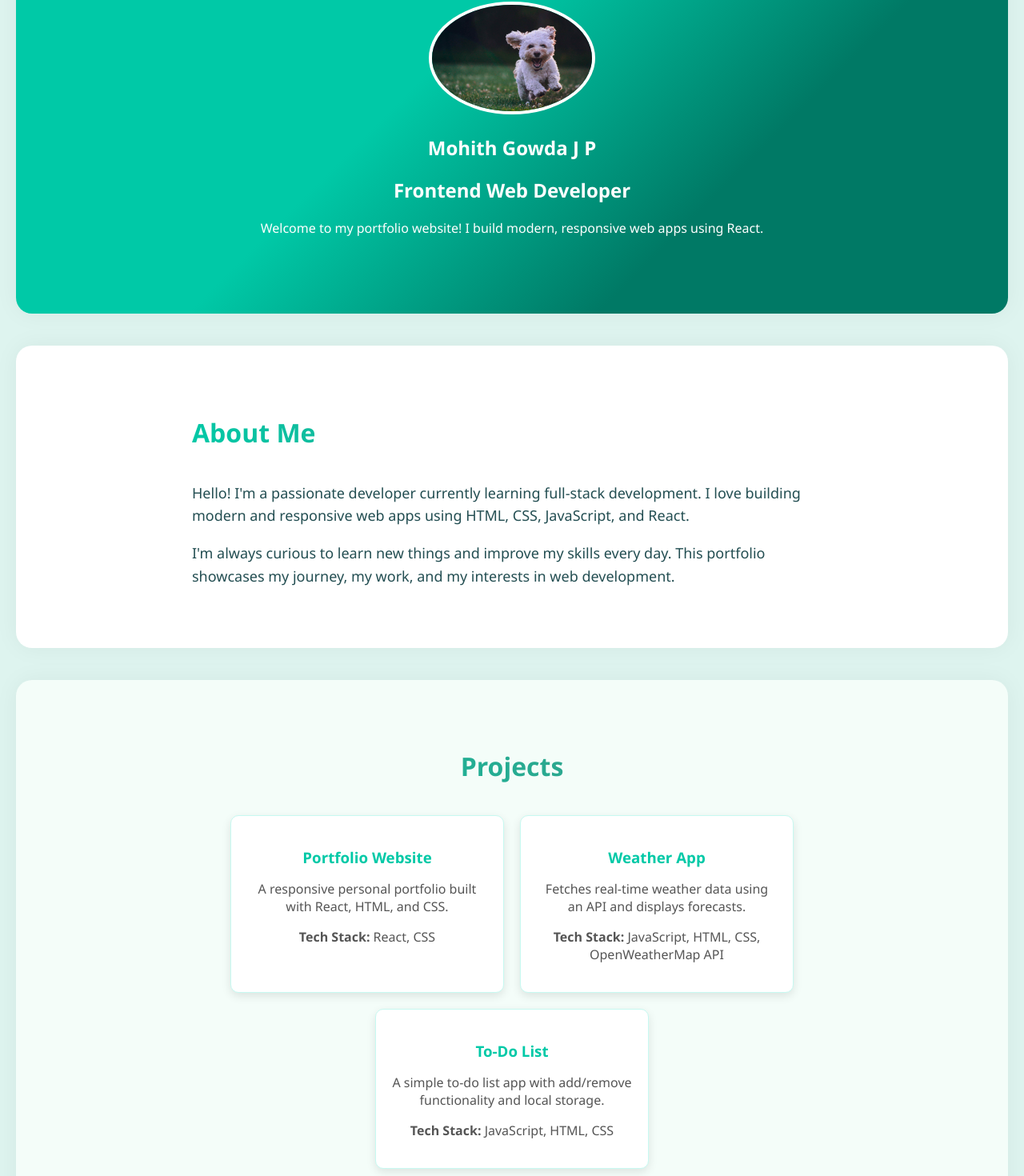
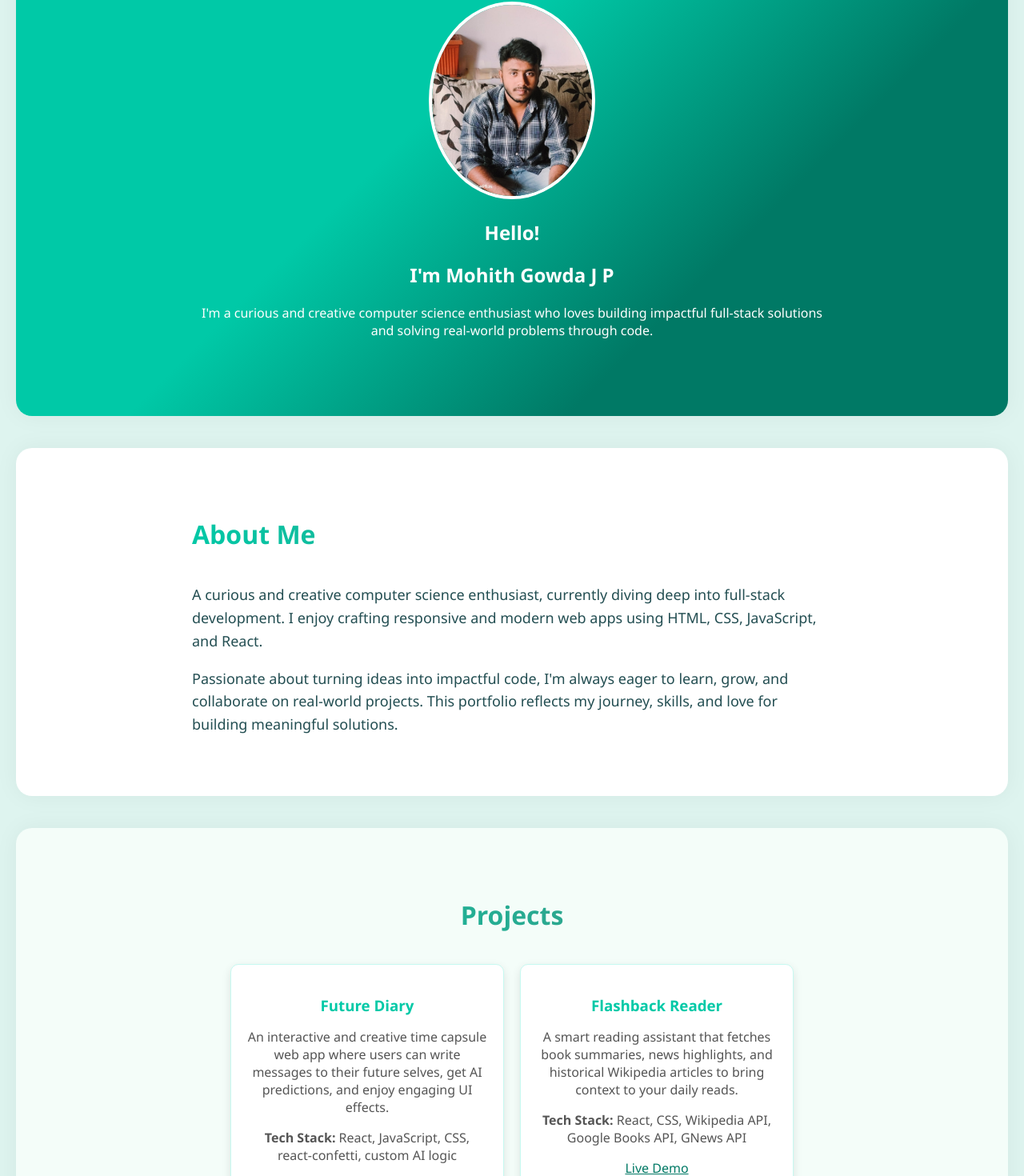
Before and after one commit to Mohith4488/My-Personal-Portfolio, a React (Create React App) app: page / in a window 1280 px wide. Shown: the part 173-1643 px from the top of the page at 80% size. Built offline with nearby package versions, Linux system fonts and the light colour scheme.

Commit message:
Updated footer, about and projects sections

```diff
--- a/public/index.html
+++ b/public/index.html
@@ -13,6 +13,12 @@
 
     <link rel="manifest" href="%PUBLIC_URL%/manifest.json" />
 
+    <link
+  rel="stylesheet"
+  href="https://cdnjs.cloudflare.com/ajax/libs/font-awesome/6.5.0/css/all.min.css"
+/>
+
+
     <title>Mohith Gowda</title>
   </head>
   <body>
--- a/src/App.css
+++ b/src/App.css
@@ -242,3 +242,18 @@ section {
   -webkit-background-clip: text;
   -webkit-text-fill-color: transparent;
 }
+
+.footer .social-icons {
+  margin-top: 10px;
+}
+
+.footer .social-icons a {
+  color: white;
+  margin: 0 10px;
+  font-size: 1.5rem;
+  transition: color 0.3s ease;
+}
+
+.footer .social-icons a:hover {
+  color: #00c9a7;
+}
--- a/src/App.js
+++ b/src/App.js
@@ -25,21 +25,22 @@ function App() {
 
 
 
-          <h1>Mohith Gowda J P</h1>
-          <h2>Frontend Web Developer</h2>
-          <p>Welcome to my portfolio website! I build modern, responsive web apps using React.</p>
+          <h1>Hello!</h1>
+          <h2>I'm Mohith Gowda J P</h2>
+          <p>I'm a curious and creative computer science enthusiast who loves building impactful full-stack solutions and solving real-world problems through code.</p>
         </div>
       </section>
 
       <section className="about" id="about">
         <div className="about-content">
-          <h2>About Me</h2>
-          <p>
-            Hello! I'm a passionate developer currently learning full-stack development. I love building modern and responsive web apps using HTML, CSS, JavaScript, and React.
-          </p>
-          <p>
-            I'm always curious to learn new things and improve my skills every day. This portfolio showcases my journey, my work, and my interests in web development.
-          </p>
+        <h2>About Me</h2>
+<p>
+  A curious and creative computer science enthusiast, currently diving deep into full-stack development. I enjoy crafting responsive and modern web apps using HTML, CSS, JavaScript, and React.
+</p>
+<p>
+  Passionate about turning ideas into impactful code, I'm always eager to learn, grow, and collaborate on real-world projects. This portfolio reflects my journey, skills, and love for building meaningful solutions.
+</p>
+
         </div>
       </section>
 
@@ -47,26 +48,33 @@ function App() {
   <div className="projects-content">
     <h2>Projects</h2>
     <div className="project-cards">
+
       <div className="project-card">
-        <h3>Portfolio Website</h3>
-        <p>A responsive personal portfolio built with React, HTML, and CSS.</p>
-        <p><strong>Tech Stack:</strong> React, CSS</p>
+        <h3>Future Diary</h3>
+        <p>An interactive and creative time capsule web app where users can write messages to their future selves, get AI predictions, and enjoy engaging UI effects.</p>
+        <p><strong>Tech Stack:</strong> React, JavaScript, CSS, react-confetti, custom AI logic</p>
+        <p>
+          <a href="https://send2future.vercel.app" target="_blank" rel="noopener noreferrer" style={{ color: '#007965', textDecoration: 'underline' }}>
+            Live Demo
+          </a>
+        </p>
       </div>
 
       <div className="project-card">
-        <h3>Weather App</h3>
-        <p>Fetches real-time weather data using an API and displays forecasts.</p>
-        <p><strong>Tech Stack:</strong> JavaScript, HTML, CSS, OpenWeatherMap API</p>
+        <h3>Flashback Reader</h3>
+        <p>A smart reading assistant that fetches book summaries, news highlights, and historical Wikipedia articles to bring context to your daily reads.</p>
+        <p><strong>Tech Stack:</strong> React, CSS, Wikipedia API, Google Books API, GNews API</p>
+        <p>
+          <a href="https://flashback-reader.vercel.app/" target="_blank" rel="noopener noreferrer" style={{ color: '#007965', textDecoration: 'underline' }}>
+            Live Demo
+          </a>
+        </p>
       </div>
 
-      <div className="project-card">
-        <h3>To-Do List</h3>
-        <p>A simple to-do list app with add/remove functionality and local storage.</p>
-        <p><strong>Tech Stack:</strong> JavaScript, HTML, CSS</p>
-      </div>
     </div>
   </div>
 </section>
+
 
 
 <section className="skills" id="skills">
@@ -93,7 +101,7 @@ function App() {
     <div className="buttons">
       <a href="tel:+1234567890" className="btn">Call Me</a>
       <a href="mailto:mohithgowda4455@gmail.com" className="btn">Email Me</a>
-      <a href="https://www.linkedin.com/in/your-profile" target="_blank" rel="noopener noreferrer" className="btn">LinkedIn</a>
+      <a href="https://www.linkedin.com/in/mohith-gowda-jp-796955257?utm_source=share&utm_campaign=share_via&utm_content=profile&utm_medium=android_app" target="_blank" rel="noopener noreferrer" className="btn">LinkedIn</a>
     </div>
   </div>
 </section>
@@ -102,7 +110,34 @@ function App() {
 
 <footer className="footer">
   <p>&copy; {new Date().getFullYear()} Mohith Gowda. All rights reserved.</p>
+  <div className="social-icons">
+    <a
+      href="mailto:mohithgowda4455@gmail.com"
+      target="_blank"
+      rel="noopener noreferrer"
+      aria-label="Email"
+    >
+      <i className="fas fa-envelope"></i>
+    </a>
+    <a
+      href="https://www.linkedin.com/in/mohith-gowda-jp-796955257?utm_source=share&utm_campaign=share_via&utm_content=profile&utm_medium=android_app"
+      target="_blank"
+      rel="noopener noreferrer"
+      aria-label="LinkedIn"
+    >
+      <i className="fab fa-linkedin"></i>
+    </a>
+    <a
+      href="https://github.com/Mohith4488"
+      target="_blank"
+      rel="noopener noreferrer"
+      aria-label="GitHub"
+    >
+      <i className="fab fa-github"></i>
+    </a>
+  </div>
 </footer>
+
 
     </div>
   );
```
Also changed, not shown: src/Assets/img.jpg.
